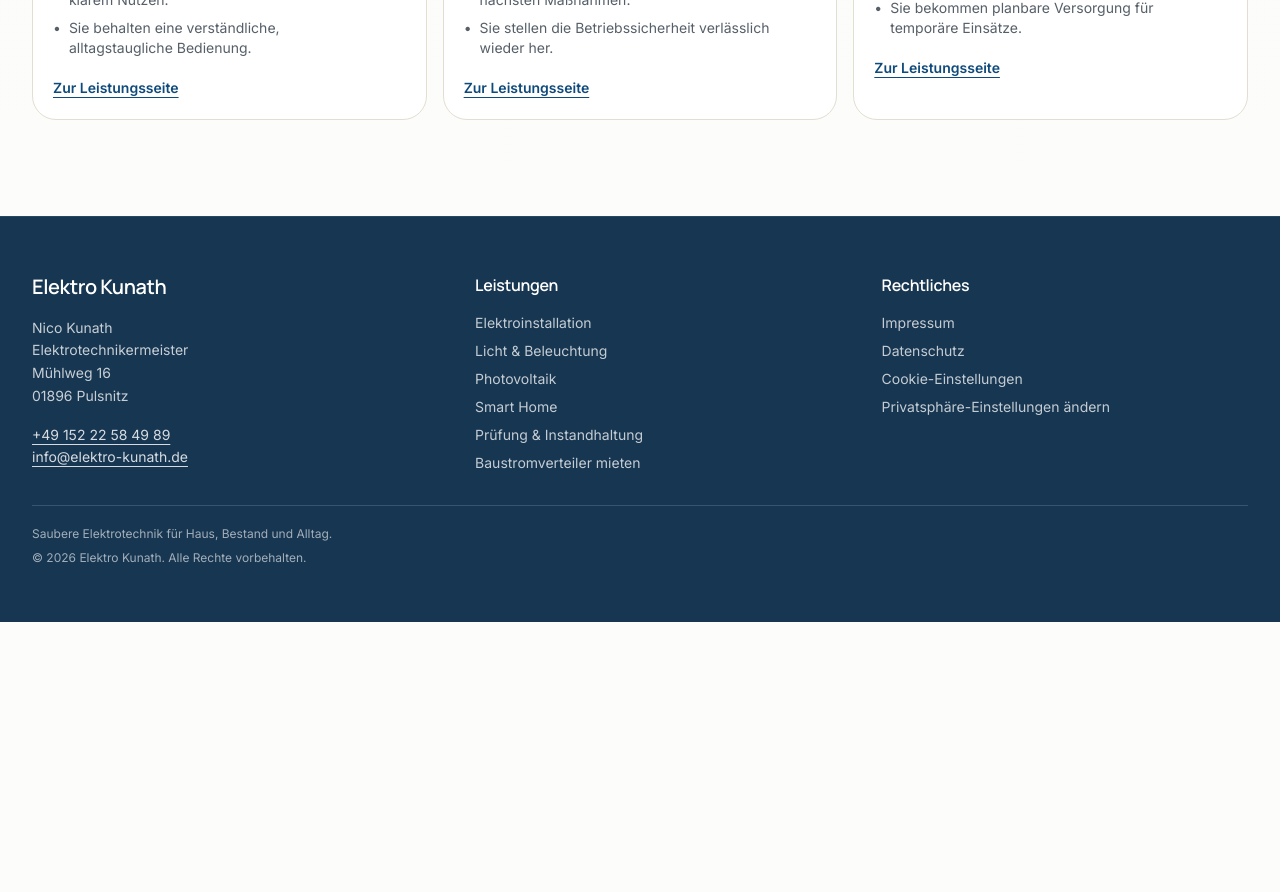
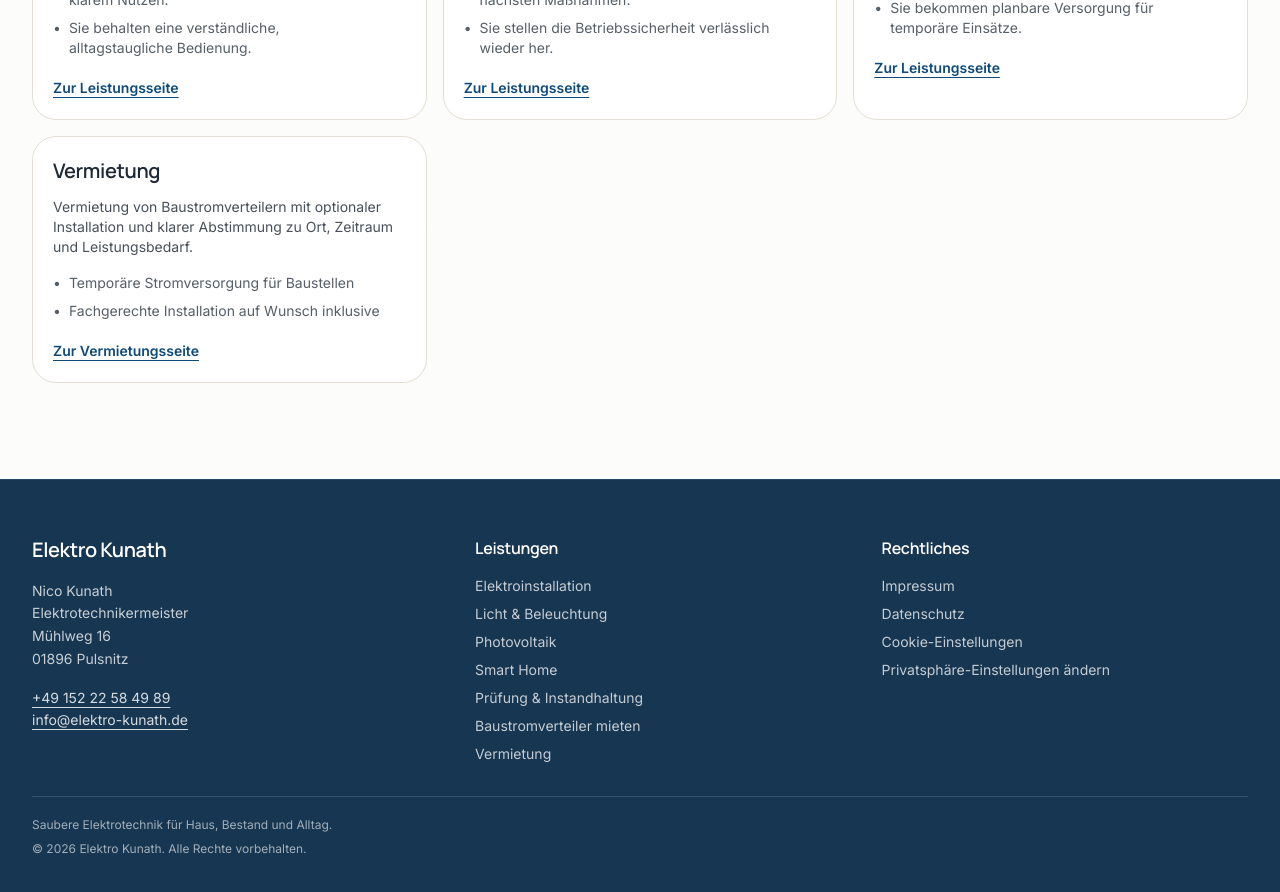
Before and after one commit to mariospeterman/nk, a Next.js app: page /leistungen in a window 1280 px wide. Shown: the part 1300-2192 px from the top of the page. Before the commit the page ends 1922 px from the top, so only its background shows below. Built offline with nearby package versions, Linux system fonts and the light colour scheme; no server answers.

Commit message:
feat: improve ueber-mich content and add vermietung page

```diff
--- a/src/app/leistungen/page.tsx
+++ b/src/app/leistungen/page.tsx
@@ -14,7 +14,7 @@ import {
 export const metadata = buildMetadata({
   title: "Leistungen",
   description:
-    "Alle Leistungen von Elektro Kunath: Elektroinstallation, Licht, Photovoltaik, Smart Home, Prüfung und Baustrom.",
+    "Alle Leistungen von Elektro Kunath: Elektroinstallation, Licht, Photovoltaik, Smart Home, Prüfung, Baustrom und Vermietung.",
   path: "/leistungen",
 });
 
@@ -62,6 +62,30 @@ export default function LeistungenPage() {
               </Link>
             </article>
           ))}
+
+          <article className="rounded-2xl border border-border bg-card p-5">
+            <h2 className="font-heading text-xl">Vermietung</h2>
+            <p className="mt-3 text-sm text-foreground/82">
+              Vermietung von Baustromverteilern mit optionaler Installation und
+              klarer Abstimmung zu Ort, Zeitraum und Leistungsbedarf.
+            </p>
+            <ul className="mt-4 space-y-2 text-sm text-foreground/75">
+              <li className="flex gap-2">
+                <span aria-hidden>•</span>
+                <span>Temporäre Stromversorgung für Baustellen</span>
+              </li>
+              <li className="flex gap-2">
+                <span aria-hidden>•</span>
+                <span>Fachgerechte Installation auf Wunsch inklusive</span>
+              </li>
+            </ul>
+            <Link
+              href="/vermietung"
+              className="mt-5 inline-block text-sm font-semibold text-primary underline underline-offset-4"
+            >
+              Zur Vermietungsseite
+            </Link>
+          </article>
         </div>
       </SectionFrame>
     </>
--- a/src/app/sitemap.ts
+++ b/src/app/sitemap.ts
@@ -6,6 +6,7 @@ export default function sitemap(): MetadataRoute.Sitemap {
   const staticPaths = [
     "/",
     "/leistungen",
+    "/vermietung",
     "/projekte",
     "/ueber-uns",
     "/einsatzgebiet",
--- a/src/app/ueber-uns/page.tsx
+++ b/src/app/ueber-uns/page.tsx
@@ -9,7 +9,7 @@ import { buildMetadata } from "@/lib/seo";
 export const metadata = buildMetadata({
   title: "Über uns",
   description:
-    "Elektro Kunath ist ein meistergeführter Fachbetrieb mit regionalem Fokus auf Pulsnitz und Umgebung.",
+    "Nico Kunath ist Elektrotechnikermeister mit regionalem Fokus auf Pulsnitz, Oberlichtenau, Kamenz und Umgebung.",
   path: "/ueber-uns",
 });
 
@@ -17,29 +17,47 @@ export default function UeberUnsPage() {
   return (
     <>
       <PageHero
-        kicker="Über uns"
-        title="Meisterbetrieb mit Fokus auf Klarheit, Sicherheit und Entlastung"
-        description="Elektro Kunath verbindet fachliche Präzision mit verständlicher Kommunikation und strukturierten Abläufen."
+        kicker="Über mich"
+        title="Herzlich willkommen bei Elektro Kunath"
+        description="Ich bin Nico Kunath, Elektrotechnikermeister mit Fokus auf saubere Ausführung, klare Einschätzung und zuverlässige Betreuung in der Region."
       >
         <Button asChild className="rounded-full">
           <Link href="/kontakt">Kontakt aufnehmen</Link>
         </Button>
       </PageHero>
 
-      <SectionFrame title="Wofür wir stehen">
+      <SectionFrame
+        title="Über mich"
+        description="Persönlich, regional und fachlich klar aufgestellt."
+      >
+        <div className="space-y-4 rounded-2xl border border-border bg-card p-6">
+          <p className="text-sm leading-relaxed text-foreground/82">
+            Seit 2012 bin ich im Elektrohandwerk tätig, seit 2022 als
+            Elektrotechnikermeister. Mein Ziel ist eine Umsetzung, die technisch sauber,
+            nachvollziehbar und alltagstauglich ist.
+          </p>
+          <p className="text-sm leading-relaxed text-foreground/82">
+            Ich betreue Projekte im Raum Pulsnitz, Oberlichtenau, Kamenz und Umgebung.
+            Ob Installation, Modernisierung, Prüfung, Licht, PV oder Smart Home: Sie
+            bekommen eine klare Einordnung und einen verlässlichen nächsten Schritt.
+          </p>
+        </div>
+      </SectionFrame>
+
+      <SectionFrame title="Wofür ich stehe">
         <div className="grid gap-4 md:grid-cols-3">
           {[
             {
               title: "Klarheit",
-              text: "Verständliche Einschätzungen statt technischer Unschärfe.",
+              text: "Verständliche Einschätzung statt technischer Unschärfe.",
             },
             {
               title: "Sicherheit",
-              text: "Fachgerechte Ausführung mit Blick auf Langzeitstabilität.",
+              text: "Fachgerechte Ausführung mit Blick auf langfristige Stabilität.",
             },
             {
-              title: "Entlastung",
-              text: "Weniger Abstimmungschaos durch strukturierte Projektführung.",
+              title: "Verlässlichkeit",
+              text: "Direkte Abstimmung und saubere Umsetzung ohne unnötige Schleifen.",
             },
           ].map((item) => (
             <article key={item.title} className="rounded-2xl border border-border bg-card p-5">
--- /dev/null
+++ b/src/app/vermietung/page.tsx
@@ -0,0 +1,83 @@
+import Link from "next/link";
+
+import { JsonLd } from "@/components/seo/json-ld";
+import { PageHero } from "@/components/sections/page-hero";
+import { SectionFrame } from "@/components/sections/section-frame";
+import { Button } from "@/components/ui/button";
+import { buildBreadcrumbSchema, buildMetadata } from "@/lib/seo";
+
+export const metadata = buildMetadata({
+  title: "Vermietung",
+  description:
+    "Vermietung von Baustromverteilern inklusive optionaler Installation und klarer Abstimmung im Raum Pulsnitz.",
+  path: "/vermietung",
+});
+
+export default function VermietungPage() {
+  return (
+    <>
+      <JsonLd
+        id="vermietung-breadcrumb"
+        data={buildBreadcrumbSchema([
+          { name: "Startseite", path: "/" },
+          { name: "Vermietung", path: "/vermietung" },
+        ])}
+      />
+
+      <PageHero
+        kicker="Vermietung"
+        title="Baustromverteiler mieten, klar abgestimmt und sicher umgesetzt"
+        description="Hier finden Sie eine kleine Auswahl an Groß- und Kleingeräten zur Vermietung. Bei Interesse nutzen Sie das Formular oder rufen direkt an."
+      >
+        <Button asChild className="rounded-full">
+          <Link href="/kontakt">Vermietung anfragen</Link>
+        </Button>
+        <Button asChild variant="outline">
+          <a href="tel:+4915222584989">Direkt anrufen</a>
+        </Button>
+      </PageHero>
+
+      <SectionFrame
+        title="Baustromverteiler"
+        description="Ein Baustromverteiler wird zur sicheren, temporären Stromversorgung von Baustellen eingesetzt."
+      >
+        <div className="grid gap-4 md:grid-cols-2">
+          <article className="surface-default p-5">
+            <h2 className="font-heading text-xl">Temporäre Versorgung</h2>
+            <p className="mt-3 text-sm text-text-body">
+              Der Baustromverteiler deckt den temporären Strombedarf auf der Baustelle
+              und verteilt die Versorgung sicher und nachvollziehbar.
+            </p>
+          </article>
+
+          <article className="surface-default p-5">
+            <h2 className="font-heading text-xl">Installation inklusive</h2>
+            <p className="mt-3 text-sm text-text-body">
+              Zusätzlich zur Vermietung biete ich auch die fachgerechte Installation des
+              Baustromverteilers an.
+            </p>
+          </article>
+        </div>
+      </SectionFrame>
+
+      <SectionFrame
+        tone="section"
+        title="So läuft die Vermietung ab"
+        description="Kurze Anfrage, klare Abstimmung, saubere Bereitstellung."
+      >
+        <ol className="grid gap-4 md:grid-cols-3">
+          {[
+            "Anfrage mit Ort, Zeitraum und Ansprechpartner senden",
+            "Leistungsbedarf und Bereitstellung abstimmen",
+            "Baustromverteiler bereitstellen und optional installieren",
+          ].map((step, index) => (
+            <li key={step} className="surface-default p-5">
+              <p className="text-kicker">Schritt {index + 1}</p>
+              <p className="mt-3 text-sm text-text-body">{step}</p>
+            </li>
+          ))}
+        </ol>
+      </SectionFrame>
+    </>
+  );
+}
--- a/src/components/layout/site-footer.tsx
+++ b/src/components/layout/site-footer.tsx
@@ -42,6 +42,11 @@ export function SiteFooter() {
                   </Link>
                 </li>
               ))}
+              <li>
+                <Link href="/vermietung" className="hover:text-white">
+                  Vermietung
+                </Link>
+              </li>
             </ul>
           </div>
 
--- a/src/lib/site-config.ts
+++ b/src/lib/site-config.ts
@@ -396,6 +396,7 @@ export const projects: ProjectExample[] = [
 
 export const navItems = [
   { href: "/leistungen", label: "Leistungen" },
+  { href: "/vermietung", label: "Vermietung" },
   { href: "/projekte", label: "Projekte" },
   { href: "/einsatzgebiet", label: "Einsatzgebiet" },
   { href: "/faq", label: "FAQ" },
```
